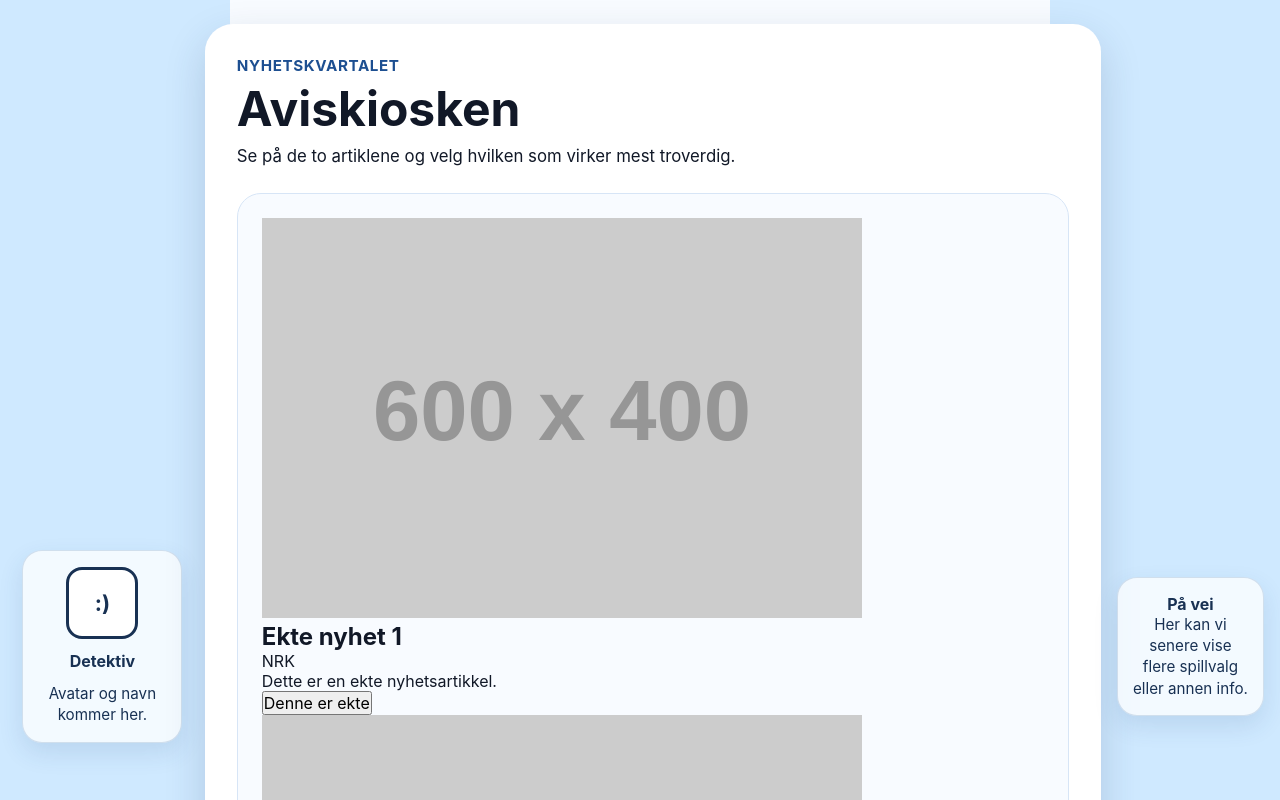
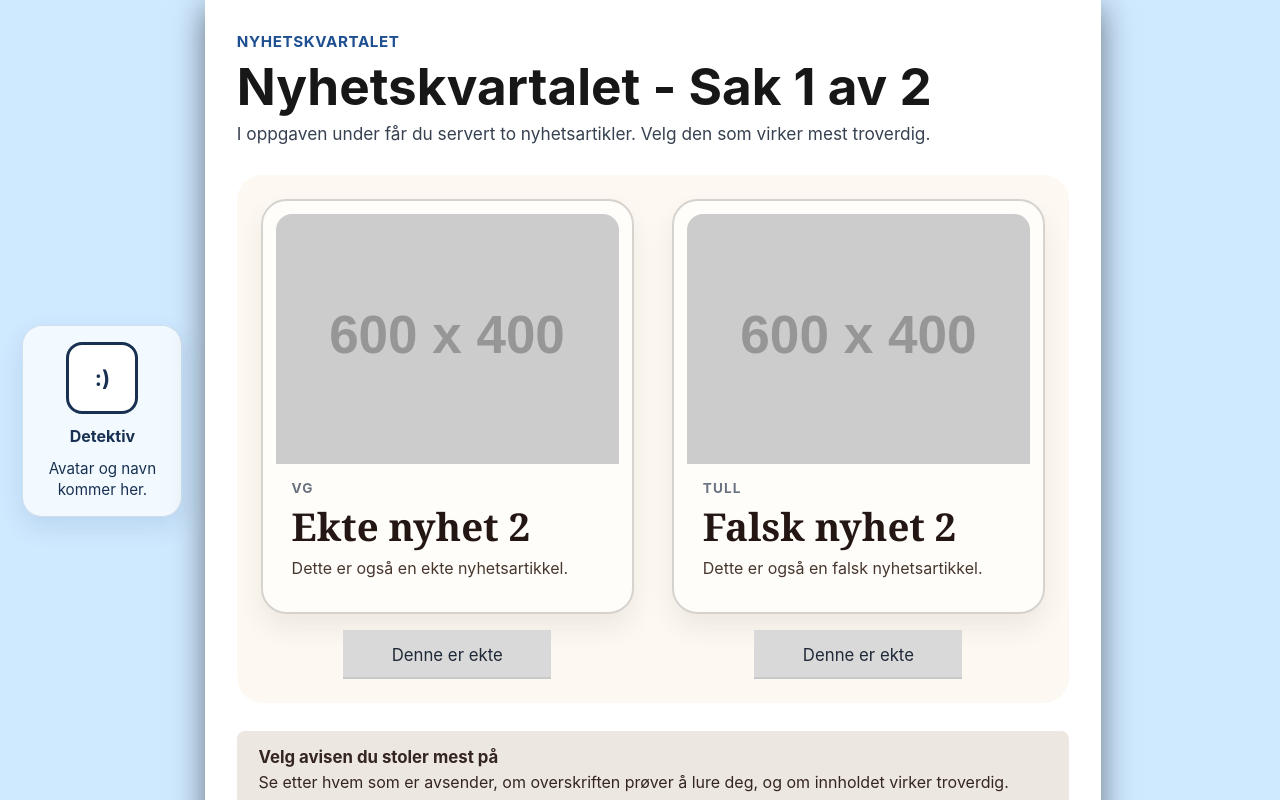
Before and after one commit to moss-flower/nettdetektivene-systemutvkling2, a Nuxt app in the folder frontend/: page /games/newsStand in a window 1280 px wide. Shown: the top 800 px of the page. Built offline with nearby package versions, Linux system fonts and the light colour scheme.

Commit message:
refactor(newsStand): add some basic game styling

```diff
--- a/frontend/app/components/gameplay/newsstand/NewsStandExercise.vue
+++ b/frontend/app/components/gameplay/newsstand/NewsStandExercise.vue
@@ -1,43 +1,210 @@
 <script setup lang="ts">
-import type { NewsStandPair, NewsStandTask } from '~/composables/types/TaskTypes'
+import type { NewsStandPair } from '~/composables/types/TaskTypes'
 
 const props = defineProps<{
   data: NewsStandPair
+  disabled?: boolean
+  selectedChoice?: 'correct' | 'fake' | null
 }>()
 
 const emit = defineEmits<{
-  (e: 'answered', correct: boolean): void
+  (e: 'answered', payload: { correct: boolean, choice: 'correct' | 'fake' }): void
 }>()
 
-const currentExercise = ref<number>(0)
+function answer(choice: 'correct' | 'fake') {
+  if (props.disabled) {
+    return
+  }
 
-function answer(choice: 'correct' | 'fake') {
-  emit('answered', choice === 'correct')
+  emit('answered', { correct: choice === 'correct', choice })
 }
 </script>
 
 <template>
-  <div class="newsstand-singleton">
-    <div class="article" @click="answer('correct')">
+  <div class="newsstand-board">
+    <article
+      class="news-card"
+      :class="{
+        'news-card--selected': props.selectedChoice === 'correct',
+        'news-card--locked': props.disabled && props.selectedChoice !== 'correct',
+      }"
+    >
+      <button class="news-card__surface" type="button" :disabled="props.disabled" @click="answer('correct')">
+        <div class="news-card__paper">
           <img
             :src="props.data.correct.imageUrl"
-        alt="Article A"
+            :alt="`Bilde til artikkelen ${props.data.correct.title}`"
+            class="news-card__image"
           />
-      <h2>{{ props.data.correct.title }}</h2>
-      <p class="author">{{ props.data.correct.author }}</p>
-      <p>{{ props.data.correct.text }}</p>
-      <button @click.stop="answer('correct')">Denne er ekte</button>
+          <div class="news-card__content">
+            <p class="news-card__source">{{ props.data.correct.author }}</p>
+            <h2 class="news-card__headline">{{ props.data.correct.title }}</h2>
+            <p class="news-card__summary">{{ props.data.correct.text }}</p>
           </div>
+        </div>
+      </button>
+      <button class="news-card__action" type="button" :disabled="props.disabled" @click="answer('correct')">
+        Denne er ekte
+      </button>
+    </article>
 
-    <div class="article" @click="answer('fake')">
+    <article
+      class="news-card"
+      :class="{
+        'news-card--selected': props.selectedChoice === 'fake',
+        'news-card--locked': props.disabled && props.selectedChoice !== 'fake',
+      }"
+    >
+      <button class="news-card__surface" type="button" :disabled="props.disabled" @click="answer('fake')">
+        <div class="news-card__paper">
           <img
             :src="props.data.fake.imageUrl"
-        alt="Article B"
+            :alt="`Bilde til artikkelen ${props.data.fake.title}`"
+            class="news-card__image"
           />
-      <h2>{{ props.data.fake.title }}</h2>
-      <p class="author">{{ props.data.fake.author }}</p>
-      <p>{{ props.data.fake.text }}</p>
-      <button @click.stop="answer('fake')">Denne er ekte</button>
+          <div class="news-card__content">
+            <p class="news-card__source">{{ props.data.fake.author }}</p>
+            <h2 class="news-card__headline">{{ props.data.fake.title }}</h2>
+            <p class="news-card__summary">{{ props.data.fake.text }}</p>
           </div>
         </div>
+      </button>
+      <button class="news-card__action" type="button" :disabled="props.disabled" @click="answer('fake')">
+        Denne er ekte
+      </button>
+    </article>
+  </div>
 </template>
+
+<style scoped>
+.newsstand-board {
+  display: grid;
+  grid-template-columns: repeat(2, minmax(0, 1fr));
+  gap: clamp(1rem, 3vw, 2.5rem);
+  align-items: start;
+}
+
+.news-card {
+  display: grid;
+  gap: 1rem;
+}
+
+.news-card__surface {
+  width: 100%;
+  padding: 0;
+  border: 0;
+  background: transparent;
+  text-align: left;
+}
+
+.news-card__paper {
+  min-height: 100%;
+  border-radius: 1.6rem;
+  padding: 0.8rem;
+  background: #fffdfa;
+  border: 2px solid #d6d3ce;
+  box-shadow: 0 14px 26px rgba(47, 39, 28, 0.08);
+  transition: transform 0.2s ease, box-shadow 0.2s ease, border-color 0.2s ease;
+}
+
+.news-card__surface:hover:not(:disabled) .news-card__paper,
+.news-card__surface:focus-visible .news-card__paper {
+  transform: translateY(-3px);
+  border-color: #8ea7c4;
+  box-shadow: 0 18px 32px rgba(47, 39, 28, 0.12);
+}
+
+.news-card__surface:focus-visible {
+  outline: none;
+}
+
+.news-card__image {
+  width: 100%;
+  aspect-ratio: 1.1 / 0.8;
+  object-fit: cover;
+  border-radius: 1rem 1rem 0 0;
+  display: block;
+}
+
+.news-card__content {
+  display: grid;
+  gap: 0.75rem;
+  padding: 1rem 1rem 1.2rem;
+}
+
+.news-card__source {
+  font-size: 0.85rem;
+  font-weight: 700;
+  letter-spacing: 0.08em;
+  text-transform: uppercase;
+  color: #6b7280;
+}
+
+.news-card__headline {
+  font-family: Georgia, "Times New Roman", serif;
+  font-size: clamp(1.8rem, 3vw, 3.35rem);
+  line-height: 0.95;
+  color: #241713;
+  text-wrap: balance;
+}
+
+.news-card__summary {
+  font-size: 1rem;
+  line-height: 1.5;
+  color: #47372e;
+}
+
+.news-card__action {
+  justify-self: center;
+  min-width: min(100%, 13rem);
+  padding: 0.9rem 1.25rem;
+  border: 0;
+  background: #d9d9d9;
+  color: #1f2937;
+  font-size: 1.05rem;
+  border-radius: 0;
+  box-shadow: inset 0 -2px 0 rgba(0, 0, 0, 0.08);
+  transition: background-color 0.2s ease, transform 0.2s ease;
+}
+
+.news-card__action:hover:not(:disabled),
+.news-card__action:focus-visible {
+  background: #cdd5df;
+  transform: translateY(-1px);
+  outline: none;
+}
+
+.news-card--selected .news-card__paper {
+  border-color: #4c7bb0;
+  box-shadow: 0 18px 34px rgba(65, 104, 150, 0.18);
+}
+
+.news-card--selected .news-card__action {
+  background: #bdd1ea;
+}
+
+.news-card--locked {
+  opacity: 0.82;
+}
+
+.news-card__surface:disabled,
+.news-card__action:disabled {
+  cursor: default;
+}
+
+@media (max-width: 900px) {
+  .news-card__headline {
+    font-size: clamp(1.6rem, 5vw, 2.6rem);
+  }
+}
+
+@media (max-width: 760px) {
+  .newsstand-board {
+    grid-template-columns: 1fr;
+  }
+
+  .news-card__action {
+    width: 100%;
+  }
+}
+</style>
--- a/frontend/app/layouts/game.vue
+++ b/frontend/app/layouts/game.vue
@@ -15,13 +15,6 @@
         <slot />
       </div>
     </main>
-
-    <aside class="game-layout__rail game-layout__rail--right" aria-label="Ekstrainformasjon">
-      <div class="game-layout__rail-card">
-        <p class="game-layout__rail-title">På vei</p>
-        <p class="game-layout__rail-text">Her kan vi senere vise flere spillvalg eller annen info.</p>
-      </div>
-    </aside>
   </div>
 </template>
 
@@ -46,15 +39,10 @@
   padding: 1.5rem 1rem;
 }
 
-.game-layout__content {
-  padding: 1.5rem 0;
-}
-
 .game-layout__content-shell {
   min-height: calc(100vh - 3rem);
   background: #ffffff;
-  border-radius: 1.75rem;
-  box-shadow: 0 16px 40px rgba(29, 56, 96, 0.18);
+  box-shadow: 0 8px 30px rgb(0 0 0 / 0.5);
   padding: 2rem;
   overflow: hidden;
 }
--- a/frontend/app/pages/games/newsStand.vue
+++ b/frontend/app/pages/games/newsStand.vue
@@ -1,7 +1,6 @@
 <script setup lang="ts">
 import NewsStandExercise from '~/components/gameplay/newsstand/NewsStandExercise.vue'
 import CompletedPopup from '~/components/gameplay/shared/CompletedPopup.vue'
-import SelectedPopup from '~/components/gameplay/shared/SelectedPopup.vue'
 import type { NewsStandTask } from '~/composables/types/TaskTypes'
 import { sampleAndShuffle } from '~/composables/utils/gameUtils'
 
@@ -27,19 +26,39 @@ const mockData: NewsStandTask = {
 
 const tasks = sampleAndShuffle(mockData.articles, mockData.articles.length)
 const currentIndex = ref(0)
-const showResultPopup = ref(false)
 const showCompletedPopup = ref(false)
-const lastAnswerCorrect = ref(false)
 const correctCount = ref(0)
+const answerState = ref<{ correct: boolean, choice: 'correct' | 'fake' } | null>(null)
 
-const onAnswered = (correct: boolean) => {
-  lastAnswerCorrect.value = correct
-  if (correct) correctCount.value++
-  showResultPopup.value = true
+const currentTask = computed(() => tasks[currentIndex.value] ?? null)
+const progressLabel = computed(() => `Sak ${currentIndex.value + 1} av ${tasks.length}`)
+const feedbackTitle = computed(() => {
+  if (!answerState.value) {
+    return 'Velg avisen du stoler mest på'
+  }
+
+  return answerState.value.correct ? 'Riktig svar' : 'Ikke helt'
+})
+
+const feedbackText = computed(() => {
+  if (!answerState.value || !currentTask.value) {
+    return 'Se etter hvem som er avsender, om overskriften prøver å lure deg, og om innholdet virker troverdig.'
+  }
+
+  if (answerState.value.correct) {
+    return `Bra observert. Artikkelen fra ${currentTask.value.correct.author} virker mest troverdig her, fordi avsenderen og presentasjonen ser mer seriøse ut.`
+  }
+
+  return `Denne gangen var det artikkelen fra ${currentTask.value.correct.author} som var mest troverdig. Se ekstra etter om overskriften virker overdrevet eller om avsenderen føles mindre pålitelig.`
+})
+
+const onAnswered = (result: { correct: boolean, choice: 'correct' | 'fake' }) => {
+  answerState.value = result
+  if (result.correct) correctCount.value++
 }
 
 const next = () => {
-  showResultPopup.value = false
+  answerState.value = null
   if (currentIndex.value < tasks.length - 1) {
     currentIndex.value++
   } else {
@@ -50,28 +69,40 @@ const next = () => {
 
 <template>
   <section class="newsstand-page">
-    <header class="newsstand-page__header">
-      <p class="newsstand-page__eyebrow">Nyhetskvartalet</p>
-      <h1>Aviskiosken</h1>
-      <p class="newsstand-page__description">
-        Se på de to artiklene og velg hvilken som virker mest troverdig.
-      </p>
+    <header class="newsstand-page__hero">
+      <div class="newsstand-page__header">
+        <p class="newsstand-page__eyebrow">Nyhetskvartalet</p>
+        <h1>Nyhetskvartalet - {{ progressLabel }}</h1>
+        <p class="newsstand-page__description">
+          I oppgaven under får du servert to nyhetsartikler. Velg den som virker mest troverdig.
+        </p>
+      </div>
     </header>
 
     <div class="newsstand-page__board">
       <NewsStandExercise
-        v-if="tasks[currentIndex]"
-        :data="mockData.articles[currentIndex]!"
+        v-if="currentTask"
+        :data="currentTask"
+        :disabled="Boolean(answerState)"
+        :selected-choice="answerState?.choice ?? null"
         @answered="onAnswered"
       />
     </div>
 
-    <SelectedPopup
-      v-if="showResultPopup"
-      :correct="lastAnswerCorrect"
-      :is-last="currentIndex >= tasks.length - 1"
-      @next="next"
-    />
+    <section class="newsstand-page__feedback" :class="{ 'newsstand-page__feedback--answered': Boolean(answerState) }">
+      <div class="newsstand-page__feedback-copy">
+        <p class="newsstand-page__feedback-title">{{ feedbackTitle }}</p>
+        <p class="newsstand-page__feedback-text">{{ feedbackText }}</p>
+      </div>
+      <button
+        v-if="answerState"
+        class="newsstand-page__next-button"
+        type="button"
+        @click="next"
+      >
+        {{ currentIndex >= tasks.length - 1 ? 'Fullfør' : 'Neste sak' }}
+      </button>
+    </section>
 
     <CompletedPopup
       v-if="showCompletedPopup"
@@ -86,13 +117,21 @@ const next = () => {
   max-width: 72rem;
   margin: 0 auto;
   display: grid;
+  gap: 1.75rem;
+  color: #111827;
+}
+
+.newsstand-page__hero {
+  display: flex;
+  align-items: flex-start;
+  justify-content: space-between;
   gap: 1.5rem;
-  color: #111827;
 }
 
 .newsstand-page__header {
   display: grid;
-  gap: 0.5rem;
+  gap: 0.6rem;
+  max-width: 48rem;
 }
 
 .newsstand-page__eyebrow {
@@ -104,26 +143,88 @@ const next = () => {
 }
 
 .newsstand-page h1 {
-  font-size: clamp(2rem, 4vw, 3rem);
-  line-height: 1.1;
+  font-size: clamp(2rem, 4vw, 3.2rem);
+  line-height: 1;
+  color: #171717;
 }
 
 .newsstand-page__description {
-  max-width: 44rem;
-  font-size: 1.05rem;
+  max-width: 46rem;
+  font-size: 1.08rem;
   line-height: 1.5;
+  color: #374151;
 }
 
 .newsstand-page__board {
-  padding: 1.5rem;
-  border: 1px solid #d7e5f6;
-  border-radius: 1.5rem;
-  background: #f8fbff;
+  padding: clamp(1rem, 2vw, 1.5rem);
+  border-radius: 1.6rem;
+  background: #fdf9f2;
+}
+
+.newsstand-page__feedback {
+  display: flex;
+  align-items: center;
+  justify-content: space-between;
+  gap: 1rem;
+  padding: 1rem 1.35rem;
+  background: #ede7e2;
+  border-radius: 0.5rem;
+  color: #34251f;
+}
+
+.newsstand-page__feedback--answered {
+  background: #e5ddd7;
+}
+
+.newsstand-page__feedback-copy {
+  display: grid;
+  gap: 0.25rem;
+}
+
+.newsstand-page__feedback-title {
+  font-weight: 700;
+  font-size: 1.05rem;
+}
+
+.newsstand-page__feedback-text {
+  line-height: 1.45;
+}
+
+.newsstand-page__next-button {
+  flex-shrink: 0;
+  padding: 0.85rem 1.2rem;
+  border: 0;
+  border-radius: 999px;
+  background: #1f3657;
+  color: #f9fbff;
+  font-weight: 700;
+  transition: transform 0.2s ease, background-color 0.2s ease;
+}
+
+.newsstand-page__next-button:hover,
+.newsstand-page__next-button:focus-visible {
+  background: #27456f;
+  transform: translateY(-1px);
+  outline: none;
 }
 
 @media (max-width: 780px) {
+  .newsstand-page__hero,
+  .newsstand-page__feedback {
+    flex-direction: column;
+    align-items: stretch;
+  }
+
+  .newsstand-page__progress-card {
+    min-width: 0;
+  }
+
   .newsstand-page__board {
     padding: 1rem;
   }
+
+  .newsstand-page__next-button {
+    width: 100%;
+  }
 }
 </style>
```
Lines whose indentation alone changed are shown as unchanged.
